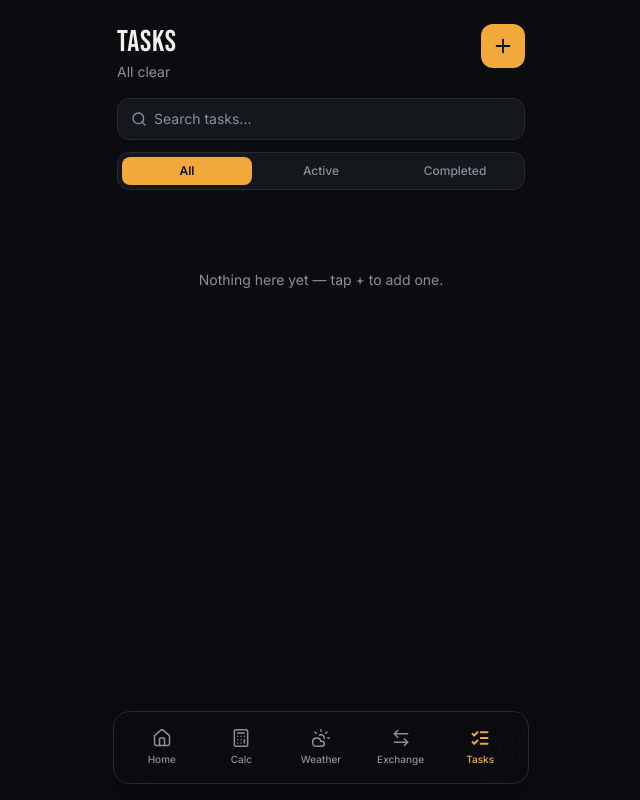
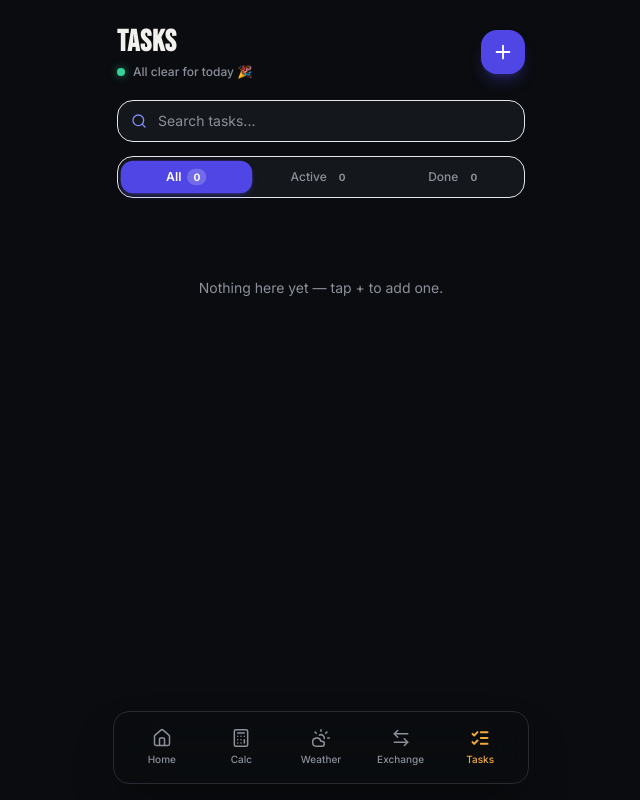
Before and after one commit to AbelXeon/DayFlow, a Next.js app: page /todo in a window 1280 px wide. Shown: the whole page, without its empty margins (319-959 px from the left). Built offline with nearby package versions, Linux system fonts and the light colour scheme.

Commit message:
added color to todo app

```diff
--- a/app/todo/page.tsx
+++ b/app/todo/page.tsx
@@ -76,6 +76,7 @@ export default function TodoPage() {
   }
 
   const remaining = tasks.filter((t) => !t.done).length;
+  const completedCount = tasks.filter((t) => t.done).length;
 
   // Filter & Search Logic
   const filteredTasks = tasks.filter((task) => {
@@ -86,61 +87,86 @@ export default function TodoPage() {
   });
 
   return (
-    <div className="px-5 pt-6 pb-10 max-w-md mx-auto">
+    <div className="px-5 pt-6 pb-12 max-w-md mx-auto">
       {/* Header */}
-      <div className="flex items-start justify-between mb-4">
+      <div className="flex items-center justify-between mb-5">
         <div>
-          <h1 className="font-display text-3xl tracking-wide">Tasks</h1>
-          <p className="text-muted text-sm mt-0.5">
-            {remaining === 0 ? "All clear" : `${remaining} left today`}
-          </p>
+          <h1 className="font-display text-3xl font-bold tracking-wide text-text">Tasks</h1>
+          <div className="flex items-center gap-2 mt-1">
+            <span
+              className={`inline-block w-2 h-2 rounded-full ${
+                remaining === 0 ? "bg-emerald-400 shadow-[0_0_8px_rgba(52,211,153,0.6)]" : "bg-indigo-400 shadow-[0_0_8px_rgba(129,140,248,0.6)]"
+              }`}
+            />
+            <p className="text-muted text-xs font-medium">
+              {remaining === 0 ? "All clear for today 🎉" : `${remaining} left to complete`}
+            </p>
+          </div>
         </div>
         <button
           onClick={openAdd}
-          className="rounded-xl bg-accent text-bg w-11 h-11 flex items-center justify-center flex-shrink-0"
+          className="rounded-2xl bg-indigo-600 hover:bg-indigo-500 active:scale-95 text-white w-11 h-11 flex items-center justify-center flex-shrink-0 shadow-lg shadow-indigo-600/30 transition-all"
         >
           <Plus size={22} />
         </button>
       </div>
 
-      {/* Search Bar */}
-      <div className="relative mb-3">
+      {/* Search Bar with glowing focus and colored icon */}
+      <div className="relative mb-3.5">
         <Search
           size={16}
-          className="absolute left-3.5 top-1/2 -translate-y-1/2 text-muted pointer-events-none"
+          className="absolute left-3.5 top-1/2 -translate-y-1/2 text-indigo-400 pointer-events-none"
         />
         <input
           type="text"
           value={search}
           onChange={(e) => setSearch(e.target.value)}
           placeholder="Search tasks..."
-          className="w-full bg-surface border border-border rounded-xl pl-9 pr-9 py-2.5 text-sm text-text placeholder:text-muted outline-none focus:border-accent transition-colors"
+          className="w-full bg-surface border border-border/80 rounded-2xl pl-10 pr-9 py-2.5 text-sm text-text placeholder:text-muted outline-none focus:border-indigo-500 focus:ring-2 focus:ring-indigo-500/20 transition-all"
         />
         {search && (
           <button
             onClick={() => setSearch("")}
-            className="absolute right-3 top-1/2 -translate-y-1/2 text-muted hover:text-text"
+            className="absolute right-3.5 top-1/2 -translate-y-1/2 text-muted hover:text-text p-0.5 rounded-full hover:bg-white/5 transition-colors"
           >
-            <X size={15} />
+            <X size={14} />
           </button>
         )}
       </div>
 
-      {/* Filter Tabs */}
-      <div className="flex gap-1 p-1 bg-surface border border-border rounded-xl mb-4 text-xs font-medium">
-        {(["all", "active", "completed"] as const).map((tab) => (
-          <button
-            key={tab}
-            onClick={() => setFilter(tab)}
-            className={`flex-1 py-1.5 rounded-lg capitalize transition-all duration-150 ${
-              filter === tab
-                ? "bg-accent text-bg font-semibold shadow-sm"
-                : "text-muted hover:text-text"
-            }`}
-          >
-            {tab}
-          </button>
-        ))}
+      {/* Filter Tabs with Active Indicators & Badges */}
+      <div className="flex gap-1.5 p-1 bg-surface border border-border/80 rounded-2xl mb-4 text-xs font-medium">
+        {(
+          [
+            { id: "all", label: "All", count: tasks.length },
+            { id: "active", label: "Active", count: remaining },
+            { id: "completed", label: "Done", count: completedCount },
+          ] as const
+        ).map((tab) => {
+          const isActive = filter === tab.id;
+          return (
+            <button
+              key={tab.id}
+              onClick={() => setFilter(tab.id as FilterType)}
+              className={`flex-1 py-2 px-2 rounded-xl flex items-center justify-center gap-1.5 transition-all duration-200 ${
+                isActive
+                  ? "bg-indigo-600 text-white font-semibold shadow-md shadow-indigo-600/25 scale-[1.02]"
+                  : "text-muted hover:text-text hover:bg-white/5"
+              }`}
+            >
+              <span>{tab.label}</span>
+              <span
+                className={`text-[10px] px-1.5 py-0.2 rounded-full font-bold ${
+                  isActive
+                    ? "bg-white/20 text-white"
+                    : "bg-border/60 text-muted"
+                }`}
+              >
+                {tab.count}
+              </span>
+            </button>
+          );
+        })}
       </div>
 
       {/* Tasks Grid */}
@@ -148,30 +174,48 @@ export default function TodoPage() {
         {filteredTasks.map((task) => (
           <div
             key={task.id}
-            className="rounded-xl bg-surface border border-border p-3 flex flex-col justify-between min-h-[92px]"
+            className={`rounded-2xl border p-3.5 flex flex-col justify-between min-h-[102px] transition-all duration-200 ${
+              task.done
+                ? "bg-surface/50 border-border/50 opacity-70"
+                : "bg-surface border-border hover:border-border/80 shadow-sm"
+            }`}
           >
             <p
               className={`text-sm leading-snug line-clamp-2 ${
-                task.done ? "line-through text-muted" : "text-text"
+                task.done ? "line-through text-muted/70" : "text-text font-medium"
               }`}
             >
               {task.text}
             </p>
-            <div className="flex items-center justify-between mt-2">
+
+            <div className="flex items-center justify-between mt-3 pt-2 border-t border-border/40">
+              {/* Green check button */}
               <button
                 onClick={() => toggle(task.id)}
-                className={`w-5 h-5 rounded-full border flex items-center justify-center transition-colors ${
-                  task.done ? "bg-green-500 border-green-500" : "border-border"
+                className={`w-5 h-5 rounded-full border flex items-center justify-center transition-all ${
+                  task.done
+                    ? "bg-emerald-500 border-emerald-500 shadow-sm shadow-emerald-500/40"
+                    : "border-border hover:border-emerald-500/60"
                 }`}
               >
-                {task.done && <Check size={12} className="text-bg" />}
+                {task.done && <Check size={12} className="text-white stroke-[3]" />}
               </button>
-              <div className="flex items-center gap-2">
-                <button onClick={() => openEdit(task)} className="text-muted hover:text-text">
-                  <Pencil size={14} />
+
+              {/* Action Icons: Blue for Edit, Red for Delete */}
+              <div className="flex items-center gap-1">
+                <button
+                  onClick={() => openEdit(task)}
+                  className="p-1 rounded-lg text-sky-400 hover:text-sky-300 hover:bg-sky-500/15 transition-colors"
+                  title="Edit task"
+                >
+                  <Pencil size={13} />
                 </button>
-                <button onClick={() => remove(task.id)} className="text-muted hover:text-text">
-                  <Trash2 size={14} />
+                <button
+                  onClick={() => remove(task.id)}
+                  className="p-1 rounded-lg text-rose-400 hover:text-rose-300 hover:bg-rose-500/15 transition-colors"
+                  title="Delete task"
+                >
+                  <Trash2 size={13} />
                 </button>
               </div>
             </div>
@@ -181,11 +225,15 @@ export default function TodoPage() {
 
       {/* Empty States */}
       {tasks.length === 0 && (
-        <p className="text-muted text-sm text-center py-16">Nothing here yet — tap + to add one.</p>
+        <div className="text-center py-16">
+          <p className="text-muted text-sm">Nothing here yet — tap + to add one.</p>
+        </div>
       )}
 
       {tasks.length > 0 && filteredTasks.length === 0 && (
-        <p className="text-muted text-sm text-center py-16">No tasks found matching your filter.</p>
+        <div className="text-center py-16">
+          <p className="text-muted text-sm">No tasks found in this view.</p>
+        </div>
       )}
 
       {/* Add / Edit Modal */}
@@ -196,13 +244,16 @@ export default function TodoPage() {
             className="fixed inset-0 z-[999] flex flex-col"
           >
             <div className="mx-auto w-full max-w-md flex flex-col flex-1 px-5 pt-6">
-              <div className="flex items-center justify-between pb-4">
-                <button onClick={closeEditor} className="text-muted">
+              <div className="flex items-center justify-between pb-4 border-b border-border/40">
+                <button
+                  onClick={closeEditor}
+                  className="text-muted hover:text-text p-1.5 rounded-xl hover:bg-white/5 transition-colors"
+                >
                   <X size={22} />
                 </button>
                 <button
                   onClick={saveTask}
-                  className="rounded-lg bg-accent text-bg px-4 py-2 text-sm font-medium flex items-center gap-1"
+                  className="rounded-xl bg-indigo-600 hover:bg-indigo-500 text-white px-4 py-2 text-sm font-semibold flex items-center gap-1.5 shadow-lg shadow-indigo-600/30 transition-all active:scale-95"
                 >
                   <Check size={16} /> Done
                 </button>
@@ -211,8 +262,15 @@ export default function TodoPage() {
                 ref={textareaRef}
                 value={draft}
                 onChange={(e) => setDraft(e.target.value)}
+                onKeyDown={(e) => {
+                  if ((e.metaKey || e.ctrlKey) && e.key === "Enter") {
+                    e.preventDefault();
+                    saveTask();
+                  }
+                  if (e.key === "Escape") closeEditor();
+                }}
                 placeholder="What needs doing?"
-                className="flex-1 bg-transparent pb-6 text-lg outline-none resize-none placeholder:text-muted text-text"
+                className="flex-1 bg-transparent pt-4 pb-6 text-lg outline-none resize-none placeholder:text-muted text-text"
               />
             </div>
           </div>,
```
